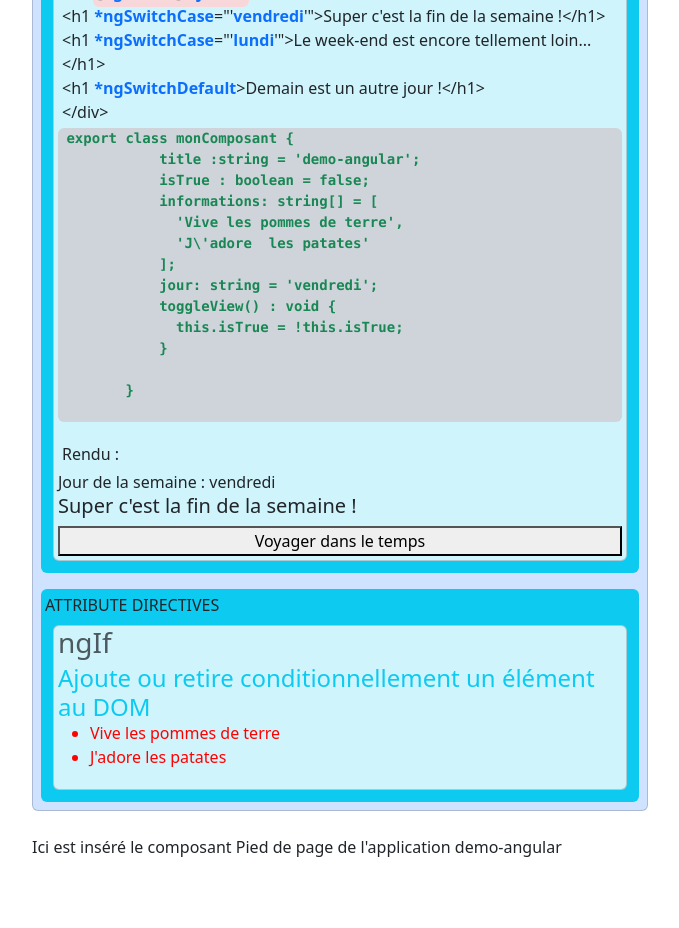
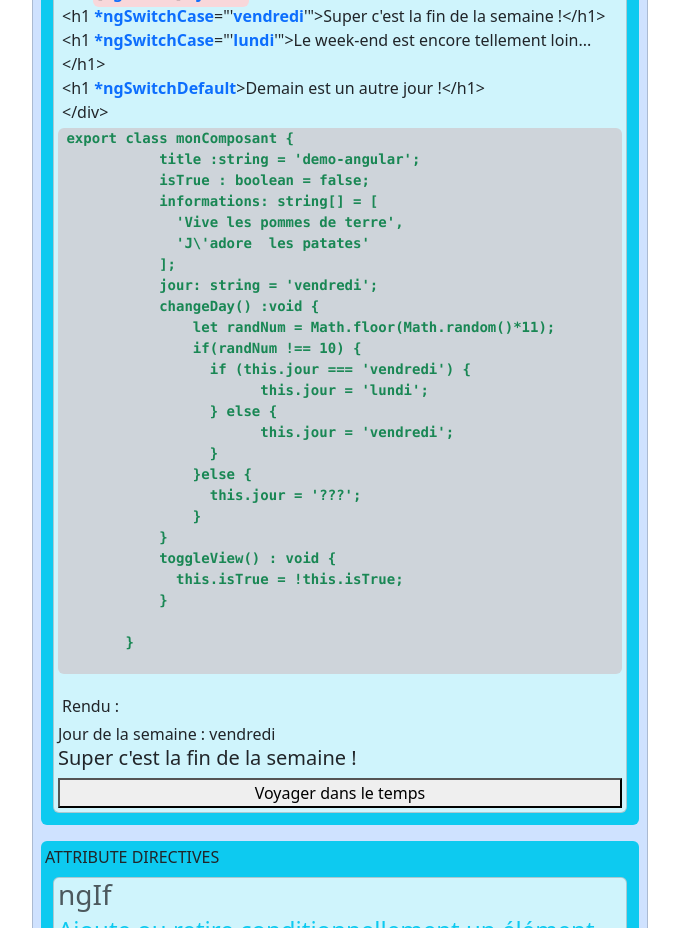
Before and after one commit to JbMaury/Angular-Learning, an Angular app: page / in a window 1280 px wide. Shown: the part 3640-4568 px from the top of the page, without its empty margins (300-979 px from the left). Before the commit the page ends 4515 px from the top, so only its background shows below. Built offline with nearby package versions, Linux system fonts and the light colour scheme.

Commit message:
Exemple directive structurelle ngSwitch avec bouton interactif.

```diff
--- a/src/app/app.component.html
+++ b/src/app/app.component.html
@@ -228,6 +228,18 @@
               'J\'adore  les patates'
             ];
             jour: string = 'vendredi';
+            changeDay() :void {{'{'}}
+                let randNum = Math.floor(Math.random()*11);
+                if(randNum !== 10) {{'{'}}
+                  if (this.jour === 'vendredi') {{'{'}}
+                        this.jour = 'lundi';
+                  } else {{'{'}}
+                        this.jour = 'vendredi';
+                  }
+                }else {{'{'}}
+                  this.jour = '???';
+                }
+            }
             toggleView() : void {{'{'}}
               this.isTrue = !this.isTrue;
             }
--- a/src/app/app.component.ts
+++ b/src/app/app.component.ts
@@ -32,10 +32,15 @@ export class AppComponent {
     this.isTrue = !this.isTrue;
   }
   changeDay() :void {
-    if(this.jour ==='vendredi') {
-      this.jour = 'lundi';
+    let randNum = Math.floor(Math.random()*11);
+    if(randNum !== 10) {
+      if (this.jour === 'vendredi') {
+        this.jour = 'lundi';
+      } else {
+        this.jour = 'vendredi';
+      }
     }else {
-      this.jour = 'vendredi';
+      this.jour = '???';
     }
   }
 }
```
